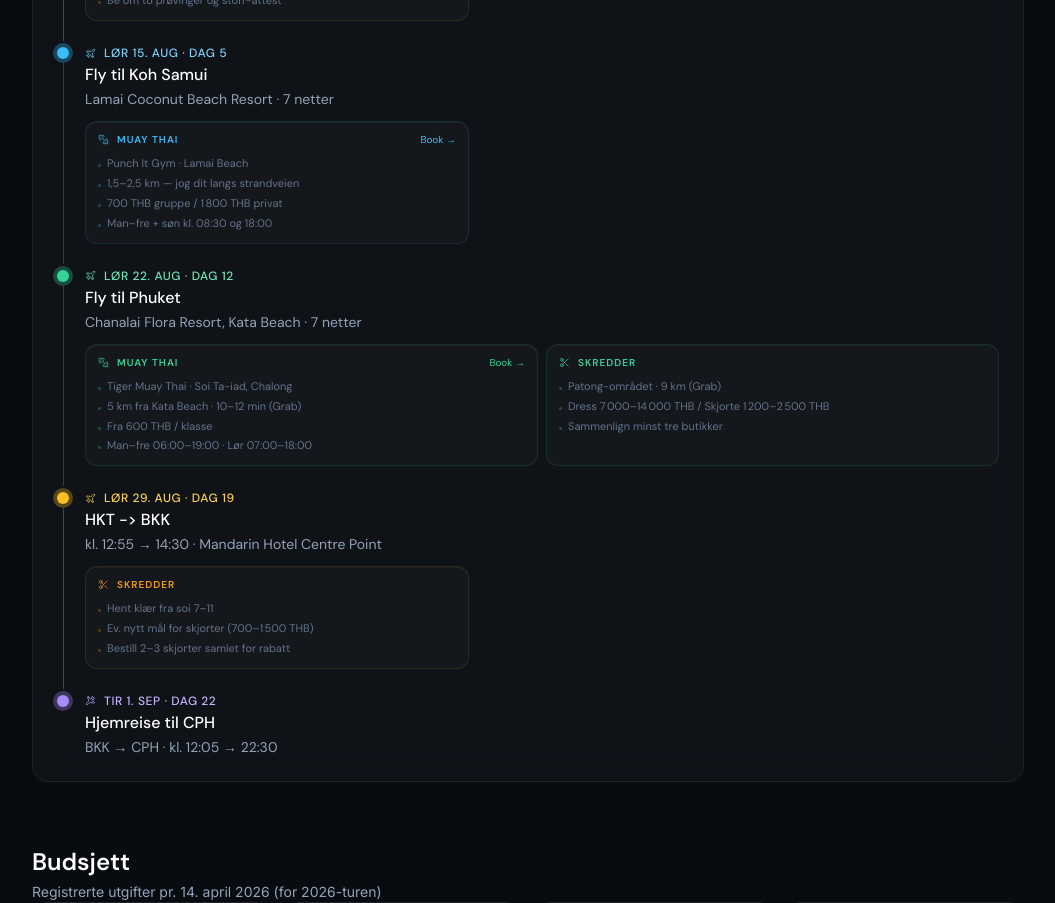
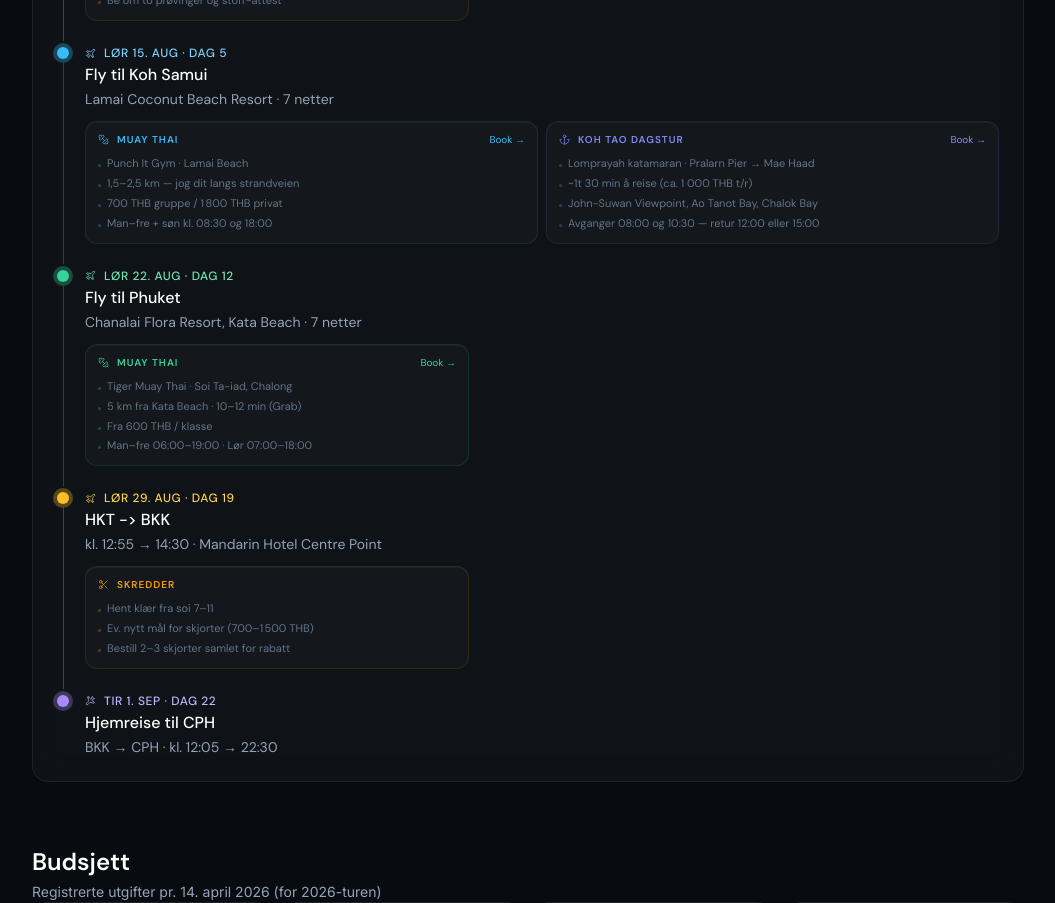
Before and after one commit to kevinha98/reiser, a React (Vite) app: page / in a window 1280 px wide. Shown: the part 2880-3783 px from the top of the page, without its empty margins (112-1167 px from the left). Built offline with nearby package versions, Linux system fonts and the light colour scheme.

Commit message:
feat: legg til Koh Tao dagstur under Samui, fjern skredder fra Phuket

```diff
--- a/src/components/Tidslinje.tsx
+++ b/src/components/Tidslinje.tsx
@@ -1,8 +1,8 @@
 import { motion } from "framer-motion"
-import { Plane, MapPin, Scissors, Dumbbell } from "lucide-react"
+import { Plane, MapPin, Scissors, Dumbbell, Anchor } from "lucide-react"
 
 interface Aktivitet {
-  type: "skredder" | "muaythai"
+  type: "skredder" | "muaythai" | "dagstur"
   navn: string
   detaljer: string[]
   bookingUrl?: string
@@ -69,6 +69,18 @@ const TIDSLINJE: ReiseEvent[] = [
         ],
         bookingUrl: "https://www.klook.com/activity/127117-koh-samui-muay-thai-boxing-introduction-class-for-beginners/",
       },
+      {
+        type: "dagstur",
+        navn: "Koh Tao dagstur",
+        farge: "#818cf8",
+        detaljer: [
+          "Lomprayah katamaran · Pralarn Pier → Mae Haad",
+          "~1t 30 min å reise (ca. 1 000 THB t/r)",
+          "John-Suwan Viewpoint, Ao Tanot Bay, Chalok Bay",
+          "Avganger 08:00 og 10:30 — retur 12:00 eller 15:00",
+        ],
+        bookingUrl: "https://www.lomprayah.com/booking?type=oneway&from=11&to=9",
+      },
     ],
   },
   {
@@ -90,16 +102,6 @@ const TIDSLINJE: ReiseEvent[] = [
           "Man–fre 06:00–19:00 · Lør 07:00–18:00",
         ],
         bookingUrl: "https://tigermuaythai.com/",
-      },
-      {
-        type: "skredder",
-        navn: "Skredder",
-        farge: "#34d399",
-        detaljer: [
-          "Patong-området · 9 km (Grab)",
-          "Dress 7 000–14 000 THB / Skjorte 1 200–2 500 THB",
-          "Sammenlign minst tre butikker",
-        ],
       },
     ],
   },
@@ -141,7 +143,7 @@ const FARGE_MAP = {
 }
 
 function AktivitetKort({ a }: { a: Aktivitet }) {
-  const Icon = a.type === "skredder" ? Scissors : Dumbbell
+  const Icon = a.type === "skredder" ? Scissors : a.type === "dagstur" ? Anchor : Dumbbell
   return (
     <div
       className="rounded-xl px-3 py-2.5"
```
